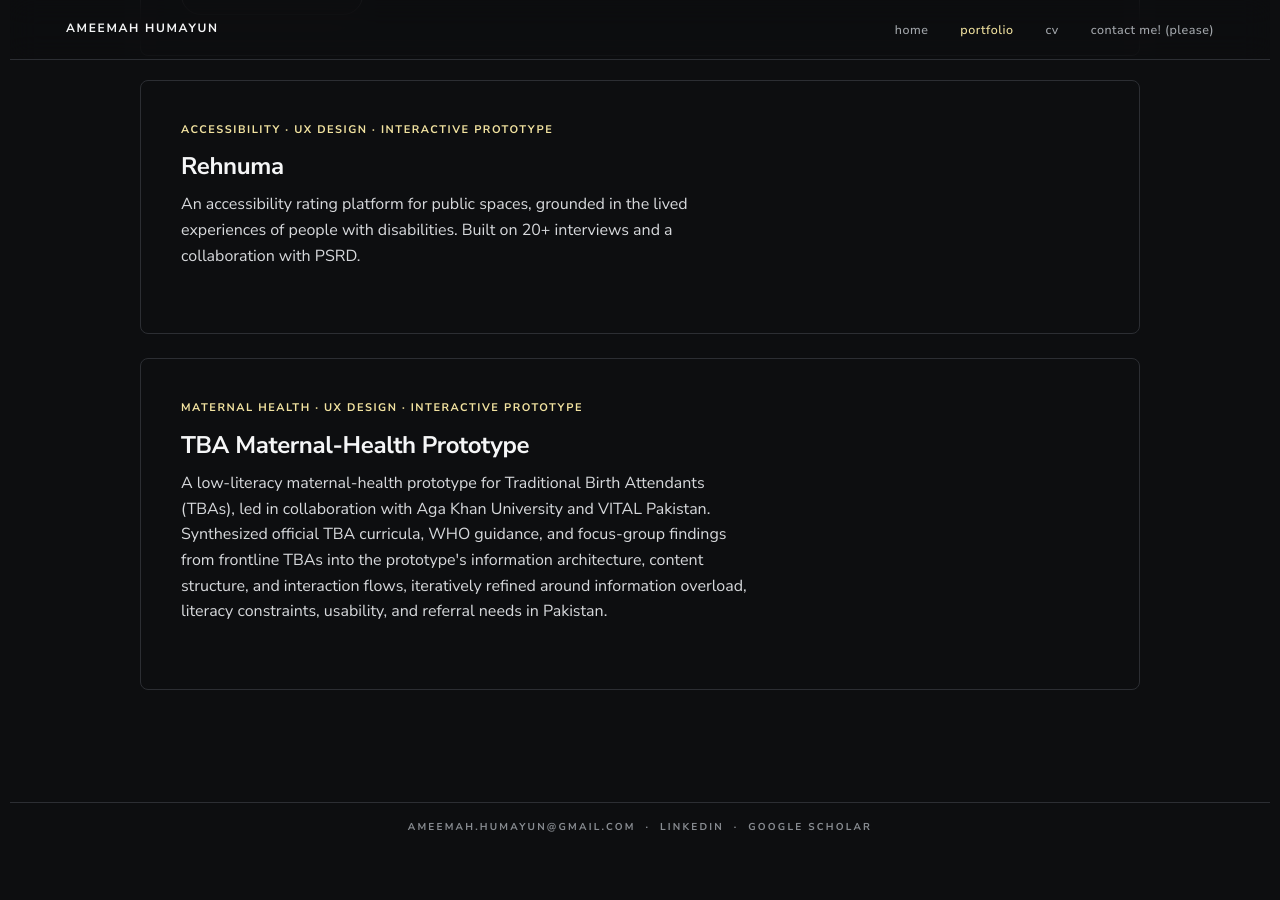
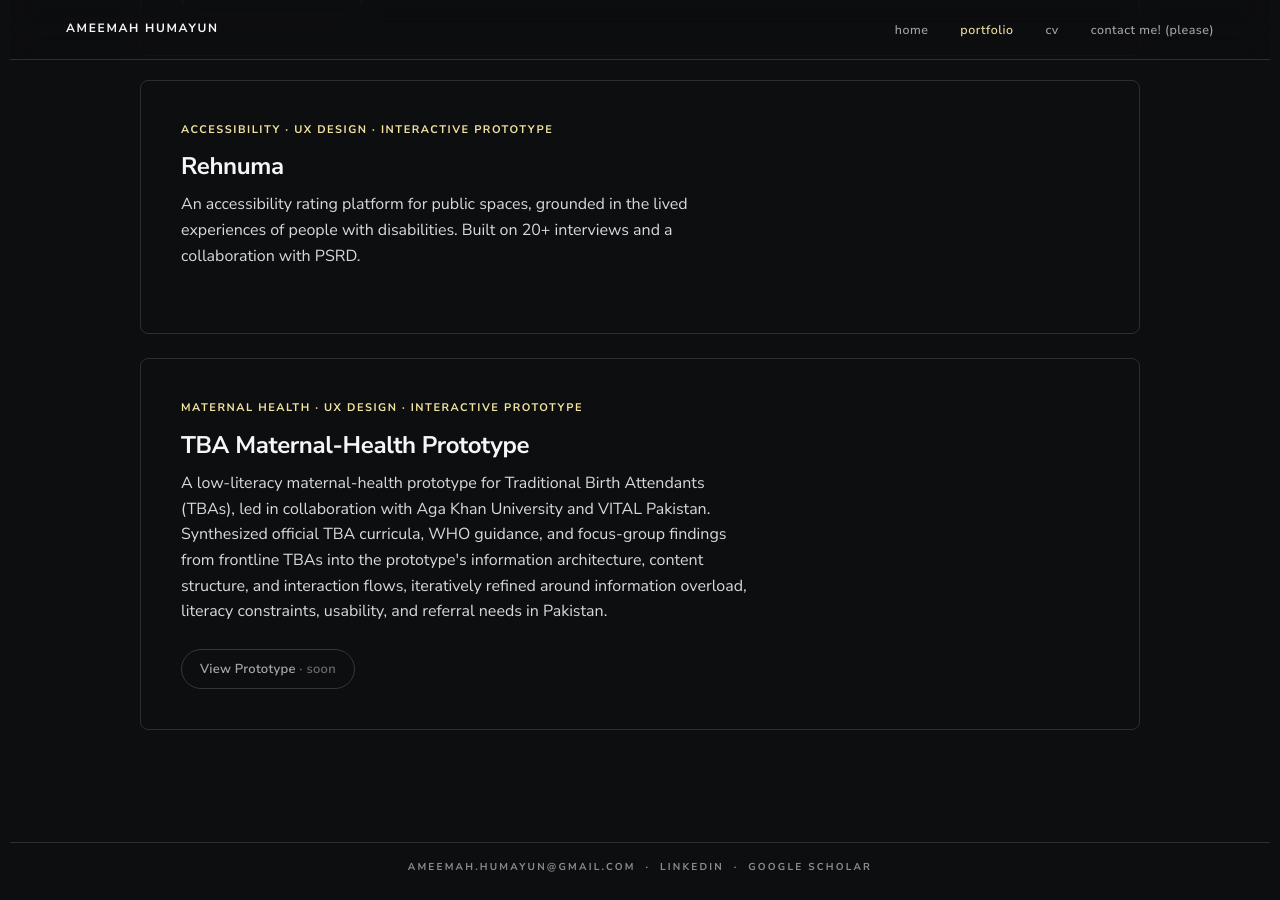
Before and after one commit to ameemahumayun/ameemahumayun.github.io, a Jekyll site: the page built from work/index.html, in a window 1280 px wide and 900 px high, scrolled down 1189 px. Built offline with Jekyll 4.4.1, drawn with Linux system fonts in a browser that asks for light colours; before the commit the page ends 2049 px from its top, so only the background shows below that.

Commit message:
Add "View Prototype · soon" button to TBA entry
Co-Authored-By: Claude Sonnet 5 <noreply@anthropic.com>
Claude-Session: https://claude.ai/code/session_01RCzM7zTsD8mFw1QLJ4sgHP

```diff
--- a/_data/work.yml
+++ b/_data/work.yml
@@ -70,3 +70,7 @@
   title: "TBA Maternal-Health Prototype"
   type: prototype
   desc: "A low-literacy maternal-health prototype for Traditional Birth Attendants (TBAs), led in collaboration with Aga Khan University and VITAL Pakistan. Synthesized official TBA curricula, WHO guidance, and focus-group findings from frontline TBAs into the prototype's information architecture, content structure, and interaction flows, iteratively refined around information overload, literacy constraints, usability, and referral needs in Pakistan."
+  links:
+    - label: "View Prototype"
+      pending: true
+      suffix: "· soon"
```
